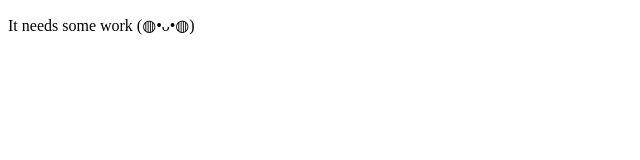
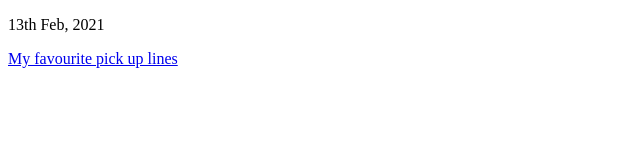
Before and after one commit to kisestu/kisestu.github.io, a plain HTML site: page index.html in a window 1280 px wide. Shown: the whole page, without its empty margins (0-640 px from the left). Drawn offline with Linux system fonts and the light colour scheme.

Commit message:
Update index.html

```diff
--- a/index.html
+++ b/index.html
@@ -1,9 +1,16 @@
 <!DOCTYPE html>
 <html>
-<head>
-<title>kisestu's blog</title>
-</head>
-<body>
-<p>It needs some work (◍•ᴗ•◍)</p>
-</body>
+  <head>
+    <meta charset="utf-8">
+    <meta name="viewport" content="width=device-width, initial-scale=1">
+    <meta name="google" content="nositelinkssearchbox">
+    <meta name="description" content="">
+    <link rel="icon" sizes="192x192" href="https://media.discordapp.net/attachments/772889968838049802/810193167399911434/image0.png">
+
+    <title>kisestu's journal</title>
+  </head>
+  <body>
+    <p>13th Feb, 2021</p>
+    <a href="/files/pick-up-lines.txt">My favourite pick up lines</a>
+  </body>
 </html>
```
